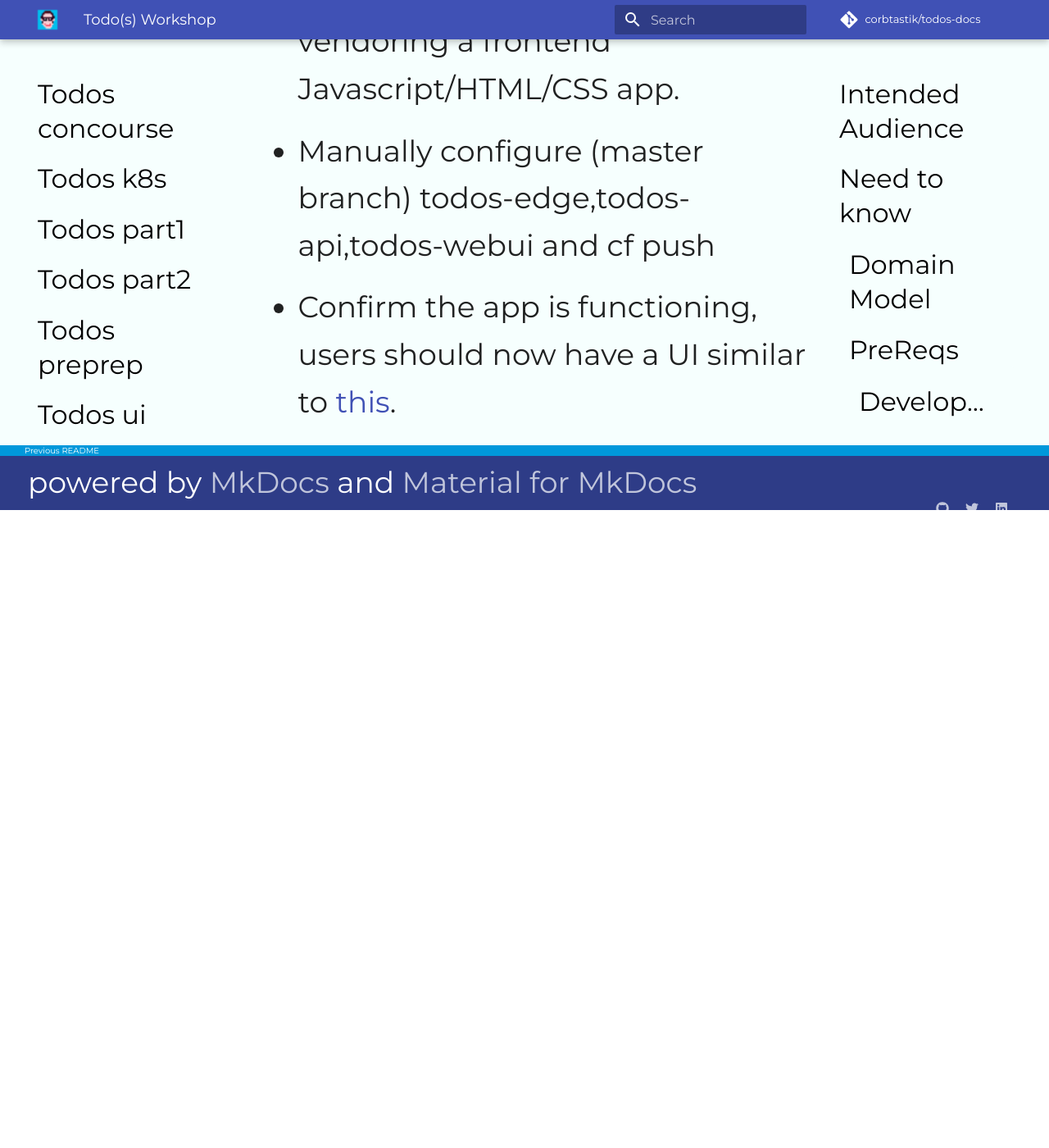
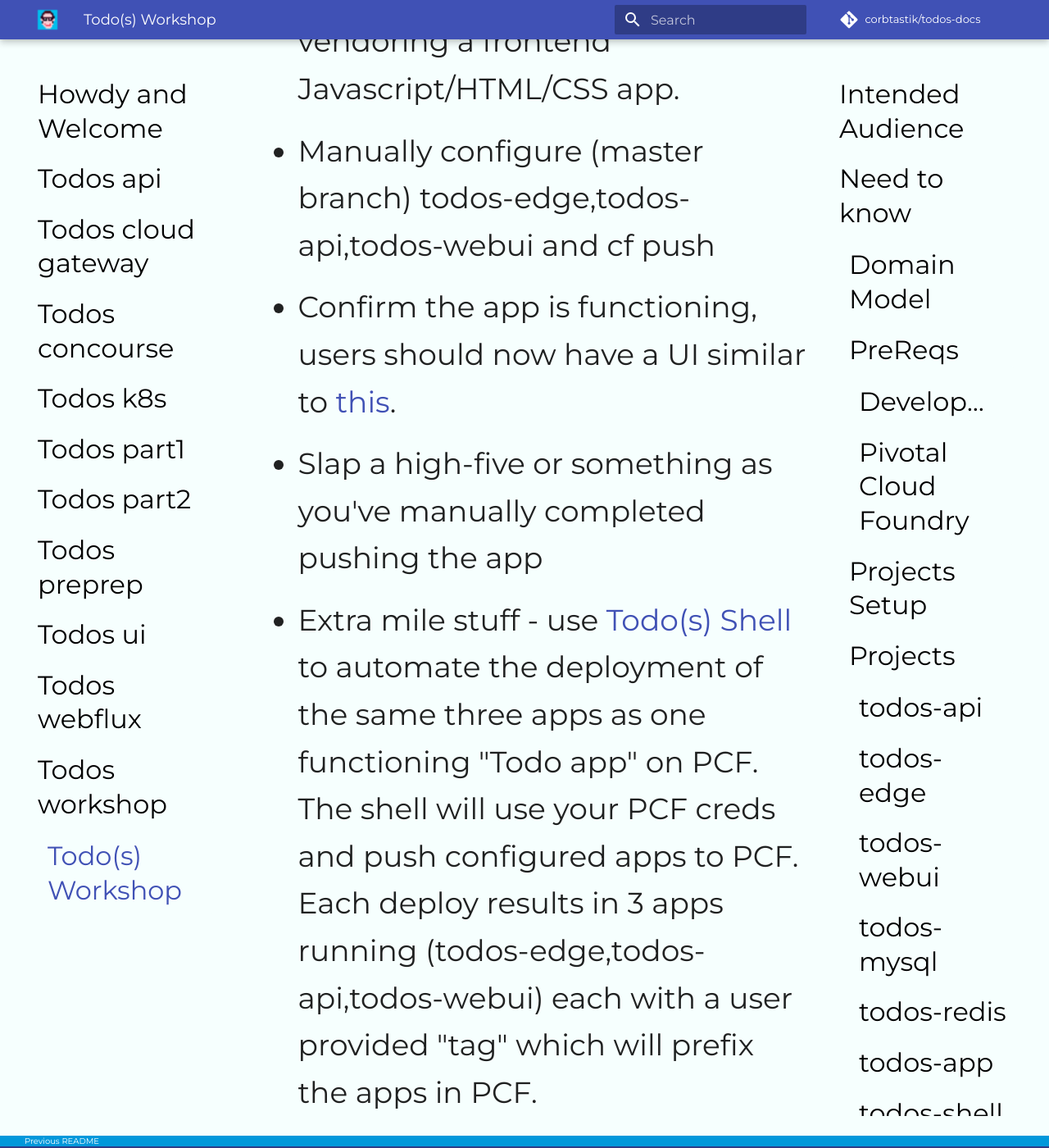
Before and after one commit to adamzwickey/todos-docs, an MkDocs documentation site: the page built from docs/todos-workshop/README.md, in a window 1280 px wide and 1400 px high, scrolled down 25419 px. Shown: the whole window at 82% size. Built offline with MkDocs 1.6.1 and Material for MkDocs 9.7.7, drawn with Linux system fonts in a browser that asks for light colours; comment, search, counter and statistics services are not loaded; before the commit the page ends 26049 px from its top, so only the background shows below that.

Commit message:
more steps on shops

```diff
--- a/docs/todos-workshop/README.md
+++ b/docs/todos-workshop/README.md
@@ -240,3 +240,5 @@ push-scs-redis: todos-edge,todos-redis,todos-webui with spring-cloud
 * Introduce WebUI and simply show it's a Spring Boot app vendoring a frontend Javascript/HTML/CSS app.
 * Manually configure (master branch) todos-edge,todos-api,todos-webui and cf push
 * Confirm the app is functioning, users should now have a UI similar to [this](#todos-webui).
+* Slap a high-five or something as you've manually completed pushing the app
+* Extra mile stuff - use [Todo(s) Shell](#todos-shell) to automate the deployment of the same three apps as one functioning "Todo app" on PCF.  The shell will use your PCF creds and push configured apps to PCF.  Each deploy results in 3 apps running (todos-edge,todos-api,todos-webui) each with a user provided "tag" which will prefix the apps in PCF.
```
